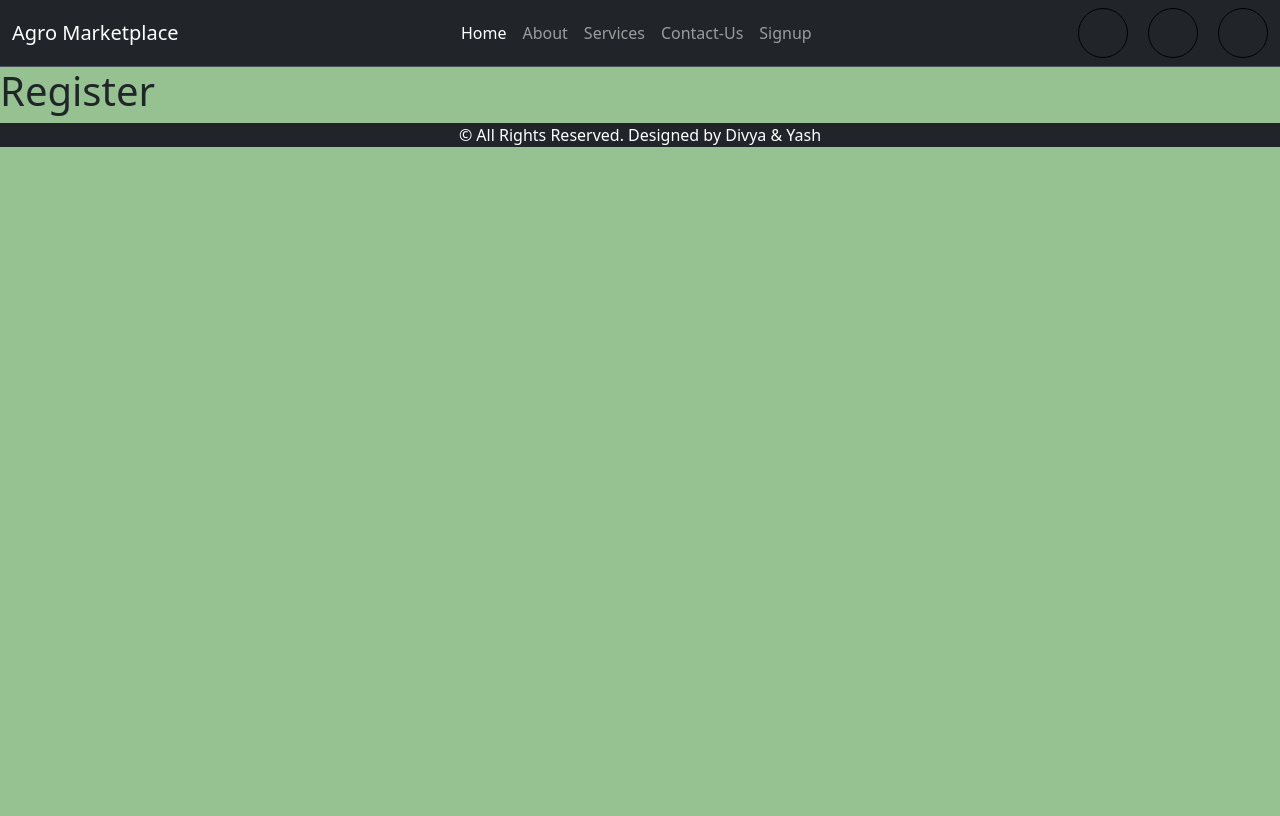
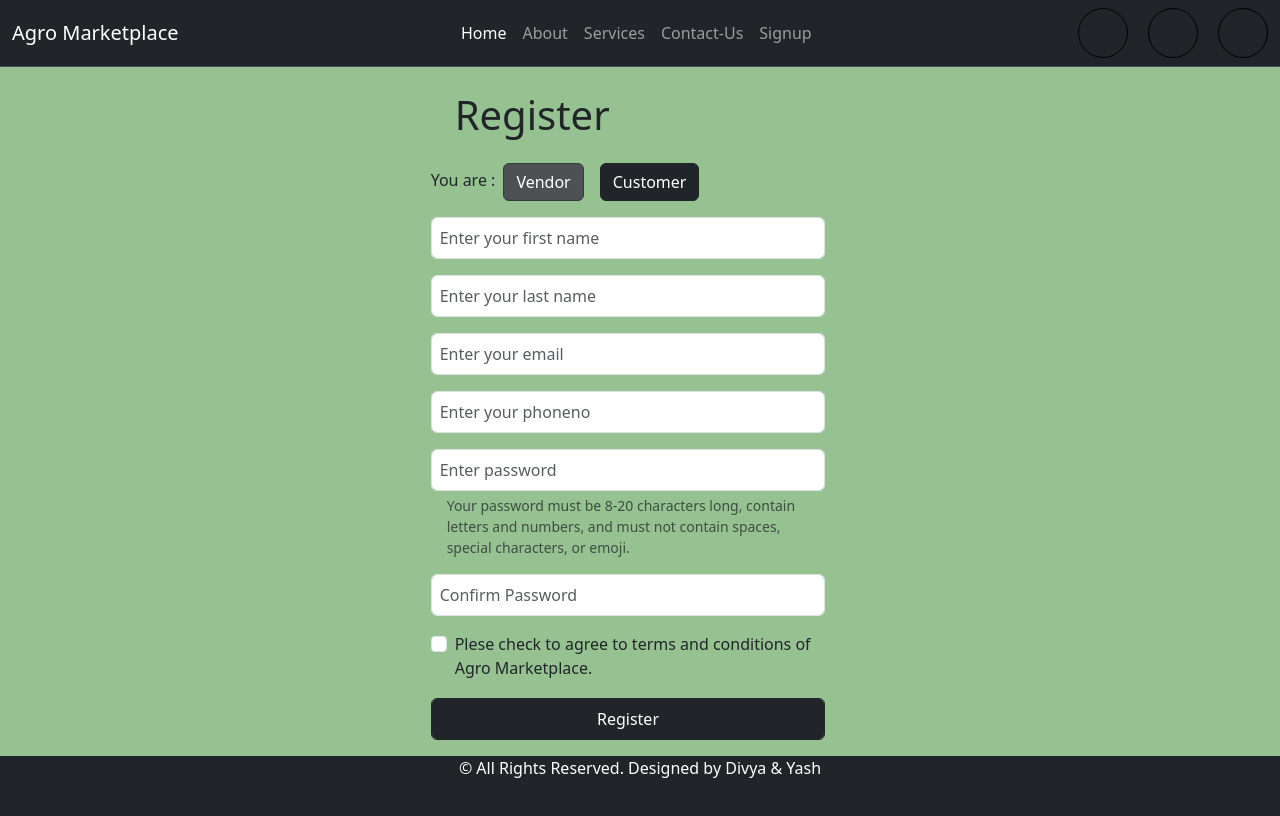
Before and after one commit to Divi202/Agro_Marketplace, a Next.js app: page /signup in a window 1280 px wide. Built offline with nearby package versions, Linux system fonts and the light colour scheme.

Commit message:
modified signup page

```diff
--- /dev/null
+++ b/src/Components/SignUp.js
@@ -0,0 +1,150 @@
+"use client";
+
+import { useState } from "react";
+
+export default function SignUp() {
+  // state to take input from the form
+  const [fname, setFname] = useState("");
+  const [lname, setLname] = useState("");
+  const [email, setEmail] = useState("");
+  const [phoneno, setPhoneno] = useState("");
+  const [pass, setPass] = useState("");
+  const [cpass, setCpass] = useState("");
+  const [userType, setUserType] = useState("CUSTOMER");
+  const [gender, setGender] = useState("");
+  // function to handle register btn
+  const handleRegister = () => {
+    console.log("btn entered");
+    console.log(fname, lname, email, pass, cpass, phoneno, gender, userType);
+  };
+  return (
+    <>
+      <div className="row container-fluid">
+        <div className="col-4"></div>
+        <div className="col-4">
+          <h1 className="m-3 p-2">Register</h1>
+          <form>
+            {/* choose vendor/customer */}
+            <label>You are :</label>
+            <input
+              type="radio"
+              className="btn-check mx-2"
+              name="options"
+              id="option1"
+              autocomplete="off"
+              checked
+            />
+            <label className="btn btn-dark mx-2" for="option1">
+              Vendor
+            </label>
+
+            <input
+              type="radio"
+              className="btn-check mx-2"
+              name="options"
+              id="option2"
+              autocomplete="off"
+            />
+            <label className="btn btn-dark mx-2" for="option2" disabled>
+              Customer
+            </label>
+            {/* First name  */}
+            <input
+              className="form-control my-3 p-2"
+              type="text"
+              placeholder="Enter your first name"
+              value={fname}
+              onChange={(e) => {
+                setFname(e.target.value);
+              }}
+              required
+            ></input>
+            {/* Last name  */}
+            <input
+              className="form-control my-3 p-2"
+              type="text"
+              placeholder="Enter your last name"
+              value={lname}
+              onChange={(e) => {
+                setLname(e.target.value);
+              }}
+              required
+            ></input>
+            {/* gender */}
+            {/* Email  */}
+            <input
+              className="form-control my-3 p-2"
+              type="email"
+              placeholder="Enter your email"
+              value={email}
+              onChange={(e) => {
+                setEmail(e.target.value);
+              }}
+              required
+            ></input>
+            {/* Phone no   */}
+            <input
+              className="form-control my-3 p-2"
+              type="tel"
+              placeholder="Enter your phoneno"
+              value={phoneno}
+              onChange={(e) => {
+                setPhoneno(e.target.value);
+              }}
+              required
+            ></input>
+            {/* Password  */}
+            <input
+              className="form-control mt-3 p-2"
+              type="password"
+              placeholder="Enter password"
+              value={pass}
+              onChange={(e) => {
+                setPass(e.target.value);
+              }}
+              required
+            ></input>
+            <div id="passwordHelpBlock" className="form-text mx-3">
+              Your password must be 8-20 characters long, contain letters and
+              numbers, and must not contain spaces, special characters, or
+              emoji.
+            </div>
+            {/* Confirm password  */}
+            <input
+              className="form-control my-3 p-2"
+              type="password"
+              placeholder="Confirm Password"
+              value={cpass}
+              onChange={(e) => {
+                setCpass(e.target.value);
+              }}
+              required
+            ></input>
+            {/* Agree to terms and conditions  */}
+            <div className="form-check">
+              <input
+                className="form-check-input"
+                type="checkbox"
+                value=""
+                id="flexCheckDefault"
+              />
+              <label className="form-check-label" for="flexCheckDefault">
+                Plese check to agree to terms and conditions of Agro
+                Marketplace.
+              </label>
+            </div>
+            {/* Register btn  */}
+            <button
+              type="button"
+              className="form-control my-3 p-2 btn btn-dark"
+              onClick={handleRegister}
+            >
+              Register
+            </button>
+          </form>
+        </div>
+        <div className="col-4"></div>
+      </div>
+    </>
+  );
+}
--- a/src/app/signup/page.js
+++ b/src/app/signup/page.js
@@ -1,7 +1,7 @@
-import React from "react";
+import SignUp from "@/Components/SignUp";
 
 function page() {
-  return <h1>Register</h1>;
+  return <SignUp></SignUp>;
 }
 
 export default page;
--- a/src/style/home.css
+++ b/src/style/home.css
@@ -41,8 +41,9 @@
 
 .footer {
   background-color: #212529;
-  height: auto;
-  width: auto;
   text-align: center;
   color: white;
+  bottom: 0;
+  width: 100%;
+  height: 60px;
 }
```
Also changed, not shown: src/Components/Alert.js (added, +9 -0 lines).
